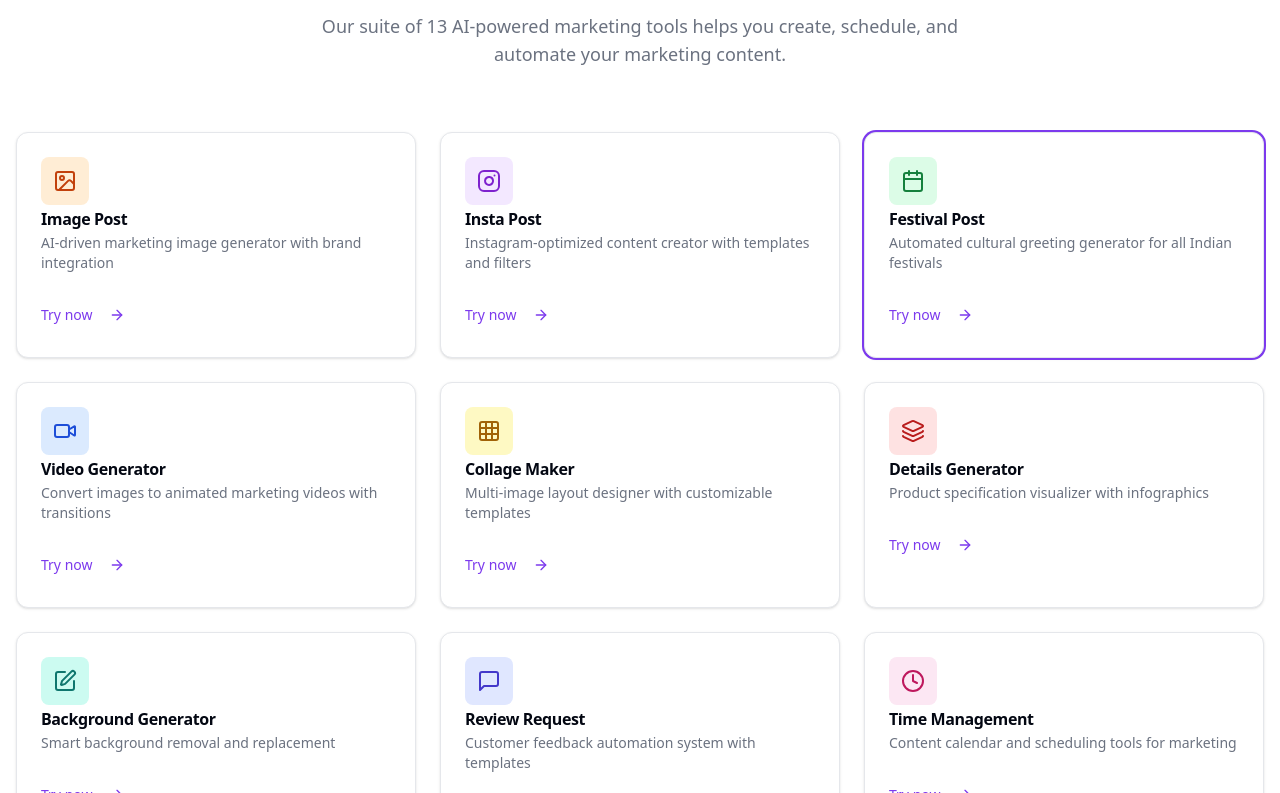
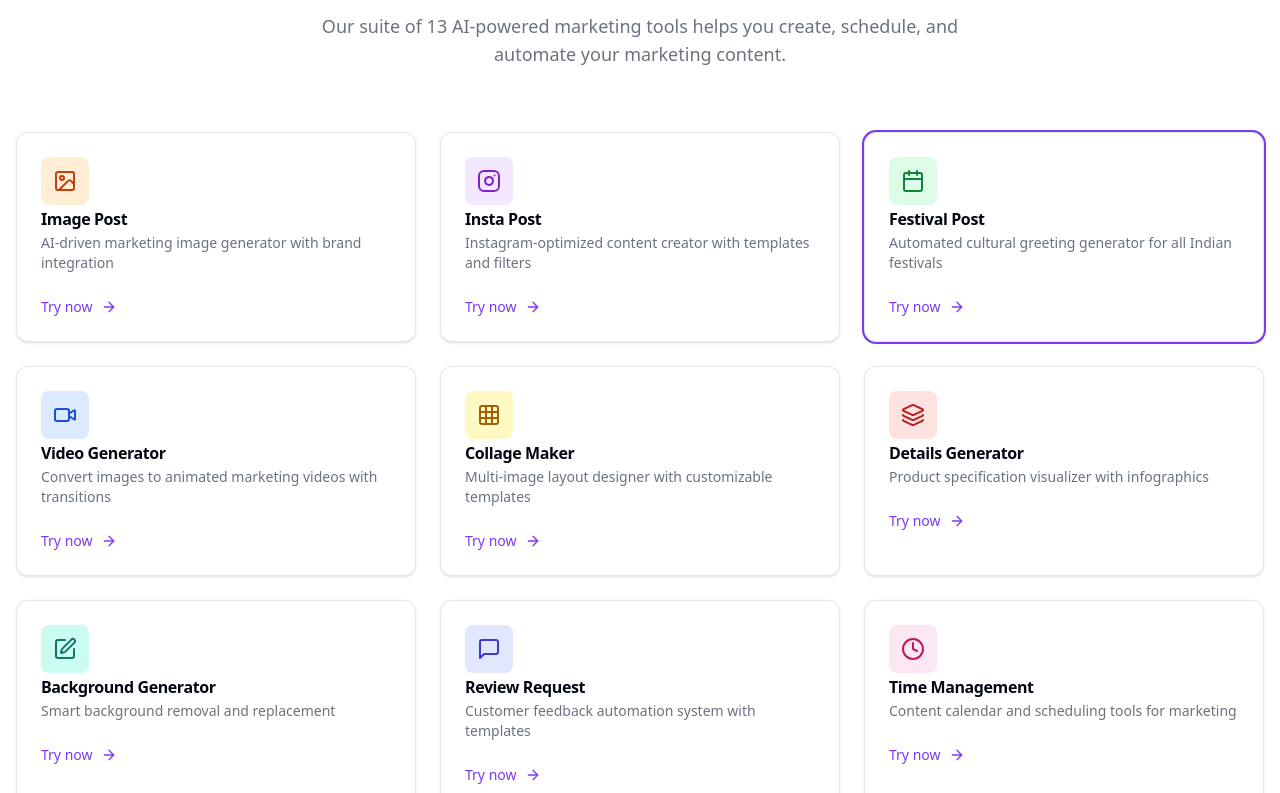
Before and after one commit to Cardano-max/AutoPost, a Next.js app: page / in a window 1280 px wide. Shown: the part 787-1580 px from the top of the page. Built offline with nearby package versions, Linux system fonts and the light colour scheme.

Commit message:
make tools clickable

```diff
--- a/src/components/home/FeaturesSection.tsx
+++ b/src/components/home/FeaturesSection.tsx
@@ -130,26 +130,36 @@ export function FeaturesSection() {
 
         <div className="grid grid-cols-1 md:grid-cols-2 lg:grid-cols-3 gap-6">
           {features.map((feature) => (
+            <Link
+              key={feature.name}
+              href={feature.href}
+              className="block group"
+            >
               <Card
-              key={feature.name}
-              className={`feature-card border hover-translate ${feature.featured ? 'ring-2 ring-primary' : ''}`}
+                className={`feature-card h-full border transition-all duration-300 hover:shadow-lg ${
+                  feature.featured ? 'ring-2 ring-primary' : ''
+                }`}
               >
                 <CardHeader>
-                <div className={`w-12 h-12 rounded-lg flex items-center justify-center ${feature.color}`}>
+                  <div className={`w-12 h-12 rounded-lg flex items-center justify-center ${feature.color} transition-transform duration-300 group-hover:scale-110`}>
                     {React.createElement(feature.icon, { size: 24 })}
                   </div>
                   <CardTitle className="mt-4">{feature.name}</CardTitle>
                   <CardDescription>{feature.description}</CardDescription>
                 </CardHeader>
                 <CardFooter>
-                <Button asChild variant="ghost" className="group p-0">
-                  <Link href={feature.href} className="flex items-center text-primary">
+                  <Button
+                    variant="ghost"
+                    className="group/button p-0 h-auto hover:bg-transparent"
+                  >
+                    <span className="text-primary flex items-center">
                       Try now
-                    <ArrowRight className="ml-2 h-4 w-4 transition-transform group-hover:translate-x-1" />
-                  </Link>
+                      <ArrowRight className="ml-2 h-4 w-4 transition-transform duration-300 group-hover/button:translate-x-1" />
+                    </span>
                   </Button>
                 </CardFooter>
               </Card>
+            </Link>
           ))}
         </div>
       </div>
```
Lines whose indentation alone changed are shown as unchanged.
